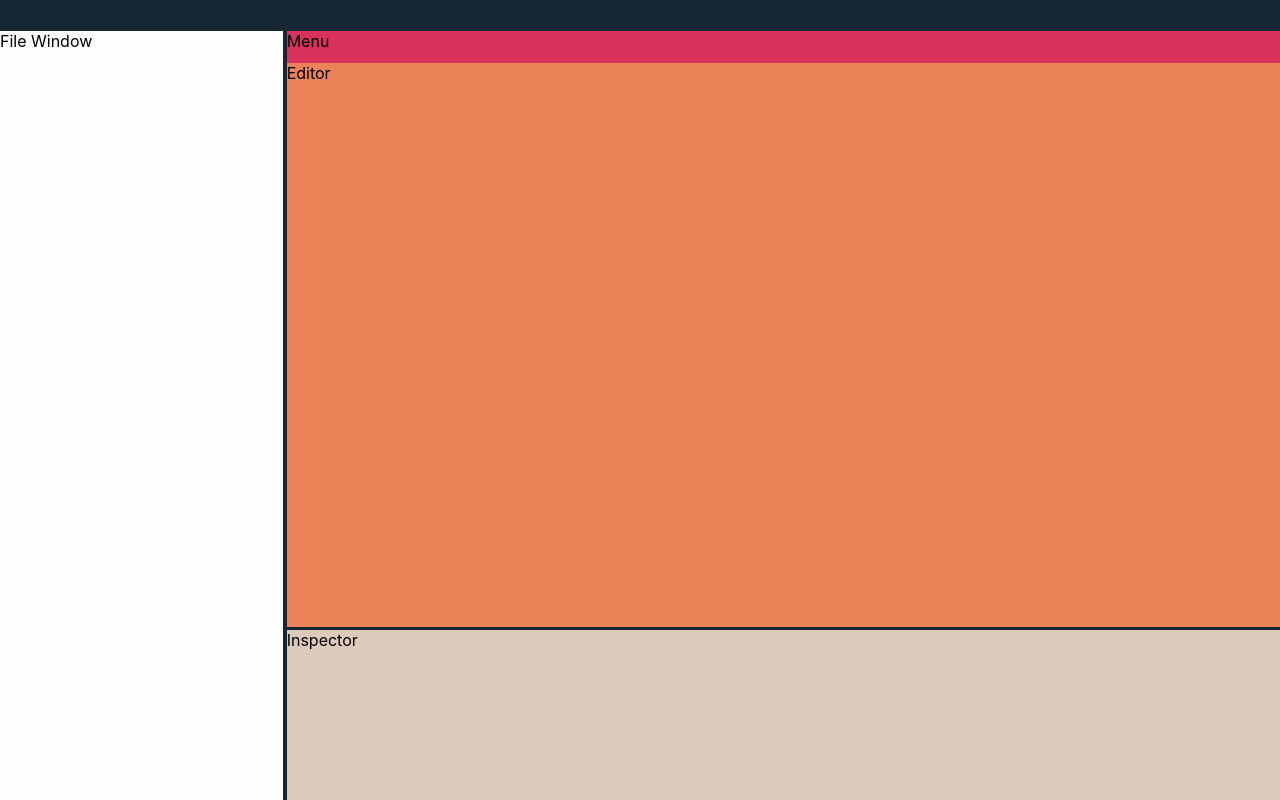
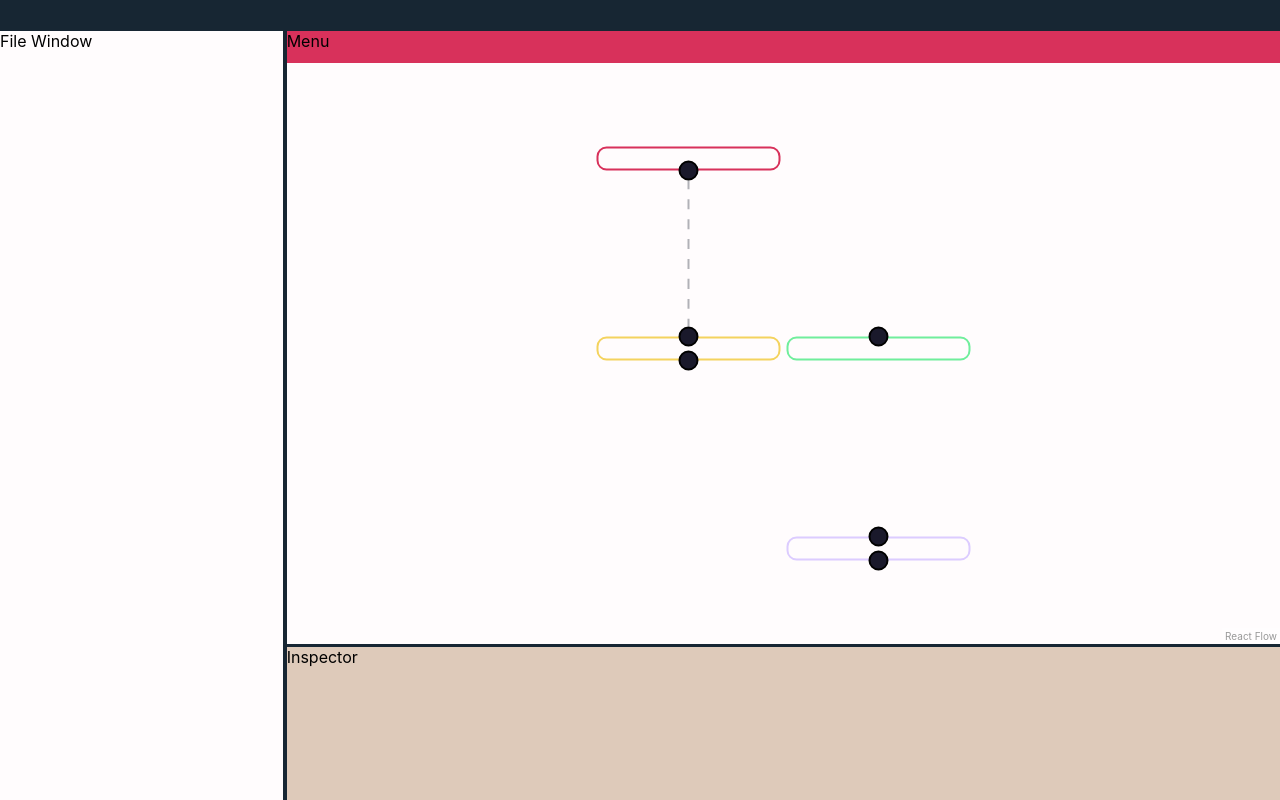
Before and after one commit to brodyschwar/plant-feeder-react, a React (Create React App) app: page / in a window 1280 px wide. Built offline with nearby package versions, Linux system fonts and the light colour scheme.

Commit message:
added basic node types

```diff
--- a/src/components/editorWindow/index.tsx
+++ b/src/components/editorWindow/index.tsx
@@ -3,11 +3,8 @@ import { styled } from 'styled-components';
 import { Panel, PanelGroup } from 'react-resizable-panels';
 import EditorMenu from '../editorMenu'
 import ResizeHandle from '../ResizeHandle';
-
-const Editor = styled.div`
-    background: #ABC4B4
-    height: 100%;
-`
+import NodeEditor from '../nodeEditor';
+import '@xyflow/react/dist/style.css'
 
 const Inspector = styled.div`
     background: #DECABA;
@@ -25,10 +22,10 @@ const MenuEditorWrapper = styled.div`
 const EditorWindow = () => {
     return (
         <PanelGroup direction="vertical">
-            <Panel defaultSize={70} minSize={20}>
+            <Panel defaultSize={80} minSize={20}>
                 <MenuEditorWrapper>
                     <EditorMenu/>
-                    <Editor>Editor</Editor>
+                    <NodeEditor></NodeEditor>
                 </MenuEditorWrapper>
             </Panel>
             <ResizeHandle/>
--- /dev/null
+++ b/src/components/nodeEditor/index.tsx
@@ -0,0 +1,91 @@
+import React, { useState, useCallback } from 'react';
+import { styled } from 'styled-components';
+import { lightTheme } from '../../themes/themes';
+import {
+    ReactFlow,
+    addEdge,
+    applyNodeChanges,
+    applyEdgeChanges,
+    type Node,
+    type Edge,
+    type FitViewOptions,
+    type OnConnect,
+    type OnNodesChange,
+    type OnEdgesChange,
+    type DefaultEdgeOptions,
+    type NodeTypes,
+} from '@xyflow/react';
+import {
+    RootNode,
+    CompositeNode,
+    BehaviorNode,
+    DecoratorNode
+} from '../nodes';
+
+const Editor = styled.div`
+    background: ${ lightTheme.backgroundColor };
+    flex: auto;
+    width: 100%;
+`
+const initialNodes: Node[] = [
+{ id: '1', data: { label: 'Node 1' }, position: { x: 5, y: 5 }, type: "rootNode" },
+{ id: '2', data: { label: 'Node 2' }, position: { x: 5, y: 100 }, type: "compositeNode" },
+{ id: '3', data: { label: 'Node 3' }, position: { x: 100, y: 100 }, type: "behaviorNode" },
+{ id: '4', data: { label: 'Node 4' }, position: { x: 100, y: 200 }, type: "decoratorNode" }
+];
+
+const initialEdges: Edge[] = [{ id: 'e1-2', source: '1', target: '2' }];
+
+const fitViewOptions: FitViewOptions = {
+padding: 0.2,
+};
+
+const defaultEdgeOptions: DefaultEdgeOptions = {
+animated: true,
+};
+
+const nodeTypes: NodeTypes = {
+    rootNode: RootNode,
+    compositeNode: CompositeNode,
+    behaviorNode: BehaviorNode,
+    decoratorNode: DecoratorNode
+}
+
+
+const NodeEditor = () => {
+    const [nodes, setNodes] = useState<Node[]>(initialNodes);
+    const [edges, setEdges] = useState<Edge[]>(initialEdges);
+
+    const onNodesChange: OnNodesChange = useCallback(
+      (changes) => setNodes((nds) => applyNodeChanges(changes, nds)),
+      [setNodes],
+    );
+    const onEdgesChange: OnEdgesChange = useCallback(
+      (changes) => setEdges((eds) => applyEdgeChanges(changes, eds)),
+      [setEdges],
+    );
+    const onConnect: OnConnect = useCallback(
+      (connection) => {
+        setEdges((eds) => addEdge(connection, eds))
+      },
+      [setEdges],
+    );
+
+    return (
+        <Editor>
+            <ReactFlow
+                nodes={nodes}
+                edges={edges}
+                nodeTypes={nodeTypes}
+                onNodesChange={onNodesChange}
+                onEdgesChange={onEdgesChange}
+                onConnect={onConnect}
+                fitView
+                fitViewOptions={fitViewOptions}
+                defaultEdgeOptions={defaultEdgeOptions}
+                />
+        </Editor>
+    )
+}
+
+export default NodeEditor
--- /dev/null
+++ b/src/components/nodes/index.tsx
@@ -0,0 +1,67 @@
+import React from "react";
+import styled from "styled-components";
+import { Handle, Position } from "@xyflow/react";
+import { lightTheme, nodeColors } from "../../themes/themes";
+
+const NodeBox = styled.div<{ color: string }>`
+    width: 5rem;
+    border: 1px solid ${ props => props.color };
+    padding: 5px;
+    border-radius: 5px;
+    background: ${ lightTheme.backgroundColor };
+`
+
+const HandleIcon = styled(Handle)`
+    border: 0.1rem solid #000; /* Adjust the color as needed */
+    border-radius: 50%;
+    width: 0.5rem; /* Set a width for the circle */
+    height: 0.5rem; /* Set a height for the circle */
+`;
+
+const RootNode = () => {
+    return (
+        <NodeBox color={ nodeColors.red }>
+            <HandleIcon type="source"
+                position={Position.Bottom}
+                id={"root"}/>
+        </NodeBox>
+    );
+}
+
+const CompositeNode = () => {
+    return (
+        <NodeBox color={nodeColors.yellow}>
+            <HandleIcon type="target"
+                position={Position.Top}
+                id={"entry"}/>
+            <HandleIcon type="source"
+                position={Position.Bottom}
+                id={"exit"}/>
+        </NodeBox>
+    )
+}
+
+const BehaviorNode = () => {
+    return (
+        <NodeBox color={nodeColors.green}>
+            <HandleIcon type="target"
+                position={Position.Top}
+                id={"entry"}/>
+        </NodeBox>
+    );
+}
+
+const DecoratorNode = () => {
+    return (
+        <NodeBox color={nodeColors.puple}>
+            <HandleIcon type="target"
+                position={Position.Top}
+                id={"entry"}/>
+            <HandleIcon type="source"
+                position={Position.Bottom}
+                id={"exit"}/>
+        </NodeBox>
+    )
+}
+
+export { RootNode, CompositeNode, BehaviorNode, DecoratorNode }
--- a/src/themes/themes.tsx
+++ b/src/themes/themes.tsx
@@ -6,3 +6,10 @@ export const lightTheme = {
     backgroundColor: '#FFFCFD',
     primaryFont: "'Nunito', sans-serif",
 };
+
+export const nodeColors = {
+    yellow: '#F4D35E',
+    green: '#70EE9C',
+    puple: '#DCCCFF',
+    red: '#D8315B'
+}
```
